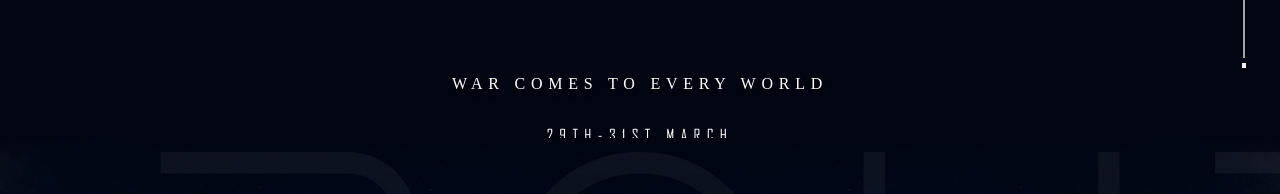
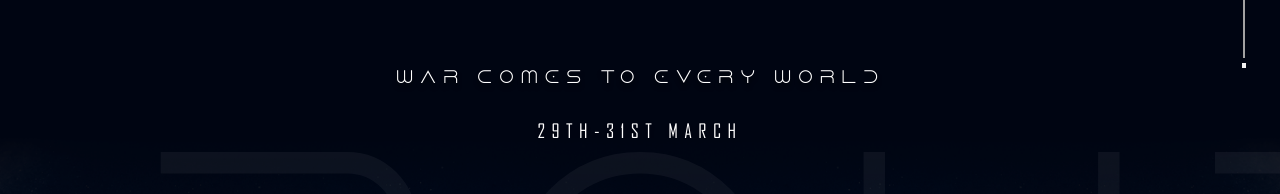
Before and after one commit to kjsce-codecell/KJSCE-DevOpia, a React (Vite) app: page / in a window 1280 px wide. Shown: the part 662-856 px from the top of the page. Built offline with nearby package versions, Linux system fonts and the light colour scheme.

Commit message:
fix: date, tagline font

```diff
--- a/src/pages/Home/Home.scss
+++ b/src/pages/Home/Home.scss
@@ -69,7 +69,7 @@
 
     .tagline {
       color: #fff;
-      font-family: 'Dune Rise';
+      font-family: 'dunerise', sans-serif;
       font-size: 1rem;
       font-weight: 400;
       letter-spacing: 0.36088rem;
@@ -78,6 +78,7 @@
     }
     .date{
       text-shadow: 0px 4px 4px rgba(0, 0, 0, 0.25);
+      font-size: 1.2rem;
     }
 
     #apply-button {
```
